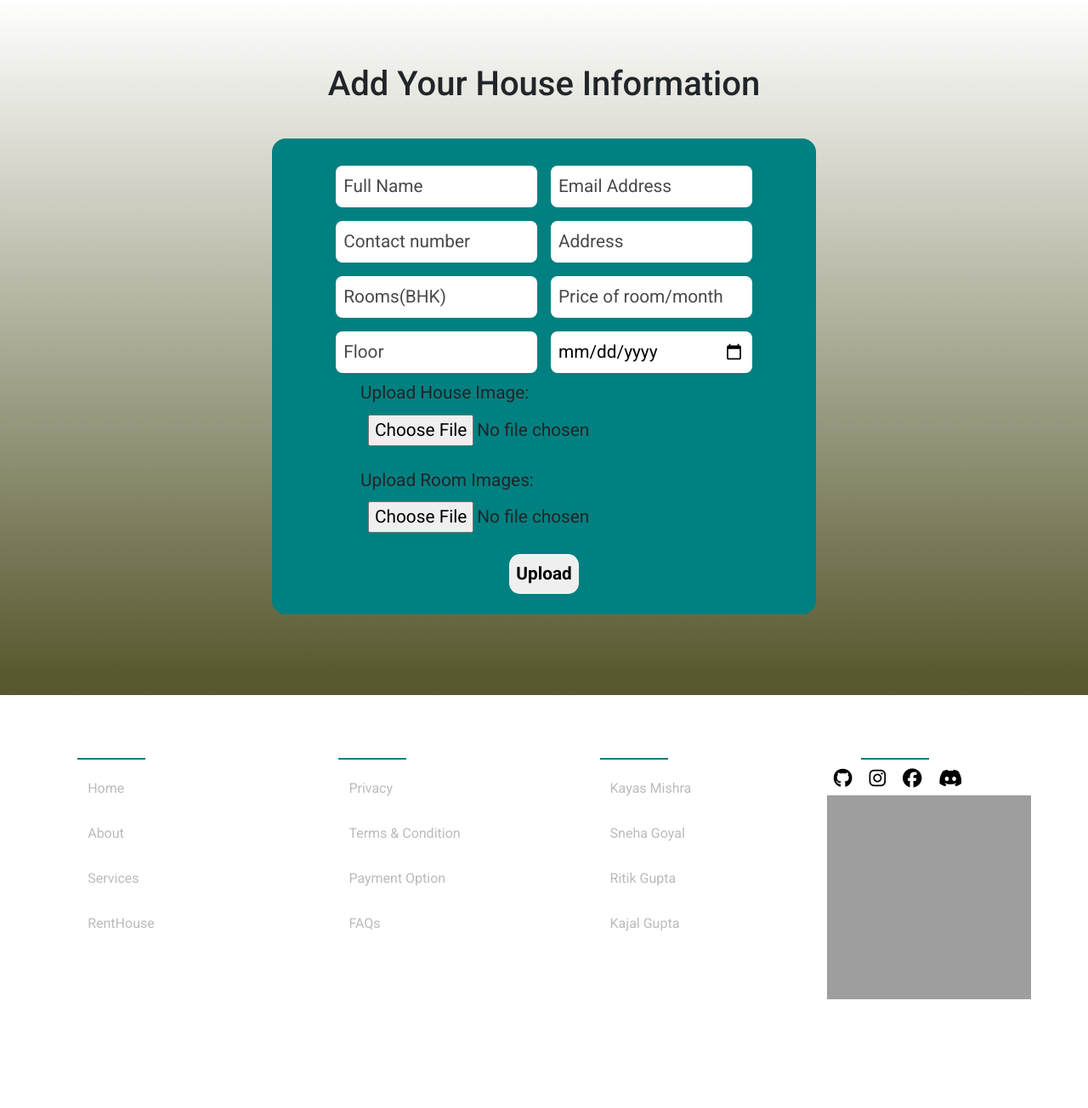
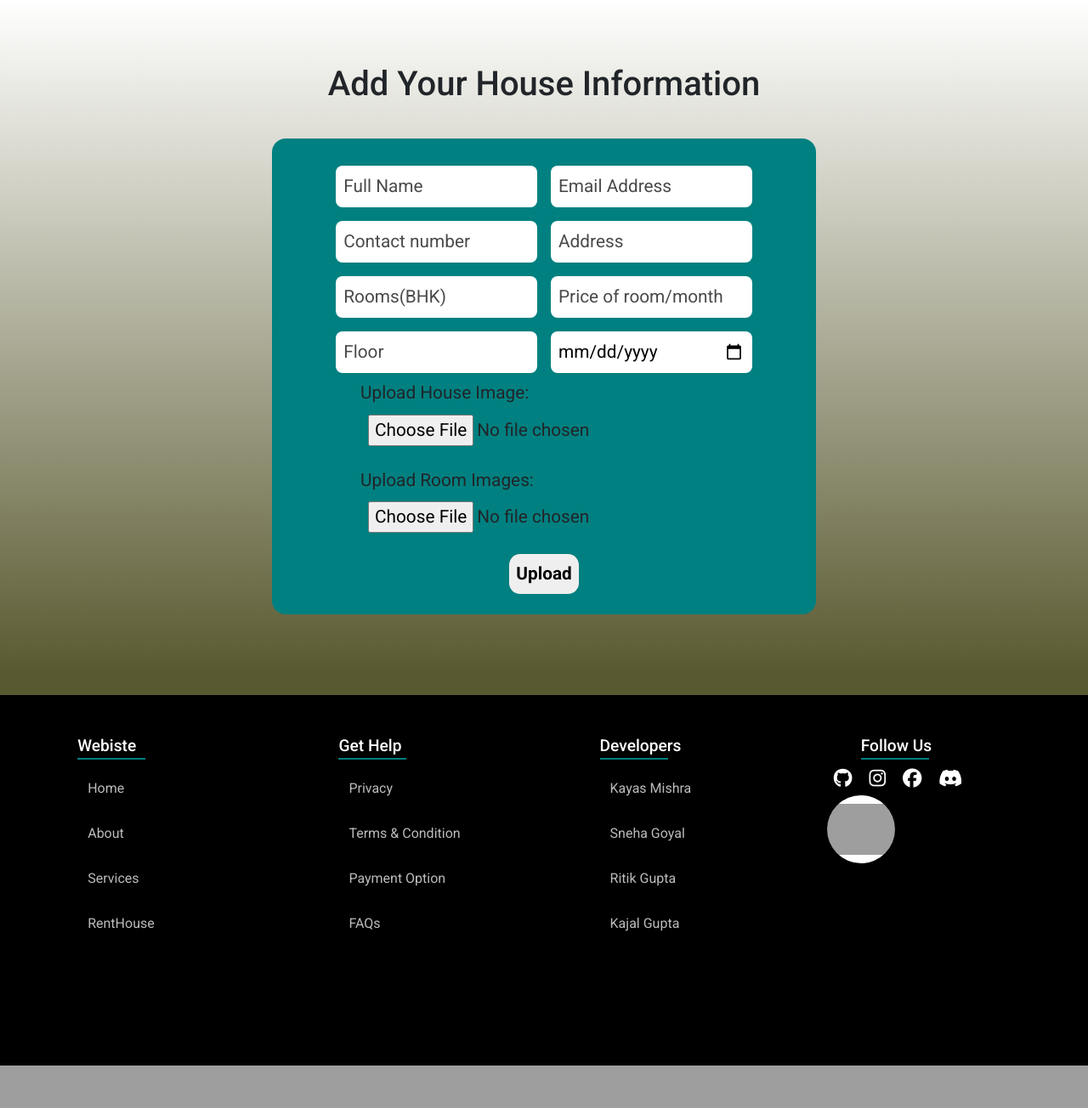
Before and after one commit to KayasSecret/Hackathon_KRKS, a PHP site: page / in a window 1280 px wide. Shown: the part 3657-4961 px from the top of the page at 85% size. After the commit the page ends 4911 px from the top, so only its background shows below. Run offline with PHP 8.4, Linux system fonts and the light colour scheme; grey boxes are pictures that could not be loaded.

Commit message:
trying to edit footer logo

```diff
--- a/HT-Main-Page/index.html
+++ b/HT-Main-Page/index.html
@@ -297,7 +297,7 @@
                         <a href="#"><i class="fa-brands fa-facebook"></i></a>
                         <a href="#"><i class="fa-brands fa-discord"></i></a>
                     </div>
-                    <div class="img-foot" style="background-image: url(/images/footer.png);">
+                    <div class="img-foot">
                         <!-- <img src="/images/footer.png" alt="footer"> -->
                     </div>
                 </div>
--- a/HT-Main-Page/style.css
+++ b/HT-Main-Page/style.css
@@ -468,7 +468,7 @@ ul li a:hover{
 
 .foot-container {
     max-width: 90.1rem;
-    /* background-color: #000000; */
+    background-color: #000000;
     margin: auto;
 }
 
@@ -484,7 +484,7 @@ ul li a:hover{
 }
 
 .footer {
-    /* background-color: #000000; */
+    background-color: #000000;
     padding-top: 2rem;
     padding-bottom: 8rem;
 }
@@ -549,17 +549,21 @@ ul li a:hover{
 }
 
 .social-link-f a i {
-    /* color: white; */
-    color: black;
+    color: white;
+    /* color: black; */
     font-size: 1.4rem;
     margin:0.5rem;
 }
 
 .img-foot{
-    width: 15rem;
-    height: 15rem;
-    /* background-image: url(/images/footer.png);
-    background-size: cover; */
+    width: 5rem;
+    height: 5rem;
+    border-radius: 50%;
+    background-color: white;
+    background-image: url(/images/footer.png);
+    background-size: contain;
+    background-position: center;
+    background-repeat: no-repeat;
 }
 
 /* .img-foot img{
```
